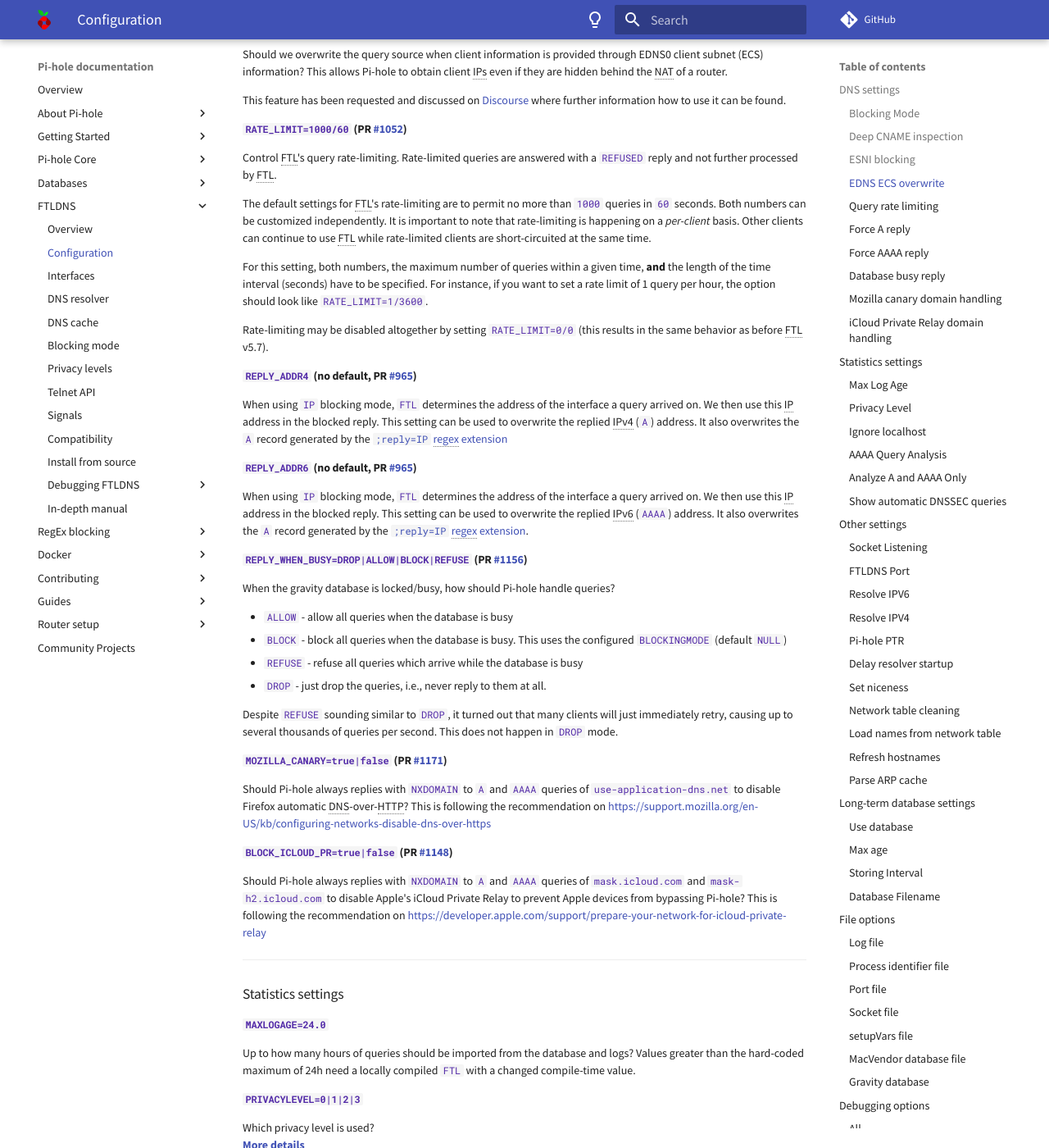
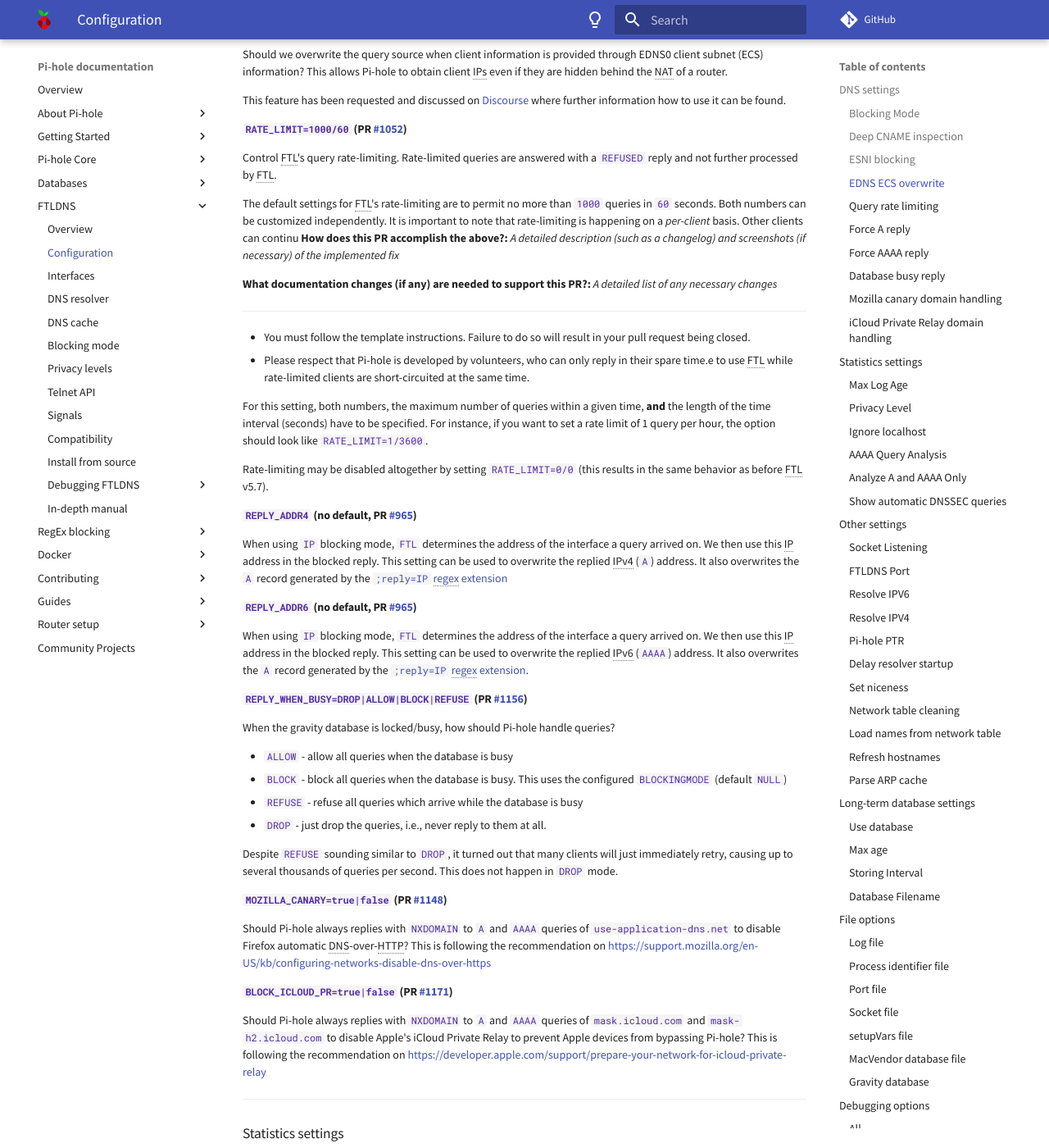
Before and after one commit to pi-hole/docs, an MkDocs documentation site: the page built from docs/ftldns/configfile.md, in a window 1280 px wide and 1400 px high, scrolled down 688 px. Shown: the whole window at 82% size. Built offline with MkDocs 1.6.1 and Material for MkDocs 9.7.7, drawn with Linux system fonts in a browser that asks for light colours; comment, search, counter and statistics services are not loaded.

Commit message:
Fix links
Signed-off-by: yubiuser <ckoenig@posteo.de>

```diff
--- a/docs/ftldns/configfile.md
+++ b/docs/ftldns/configfile.md
@@ -34,7 +34,18 @@
 Control FTL's query rate-limiting. Rate-limited queries are answered with a `REFUSED` reply and not further processed by FTL.
 
 The default settings for FTL's rate-limiting are to permit no more than `1000` queries in `60` seconds. Both numbers can be customized independently.
-It is important to note that rate-limiting is happening on a *per-client* basis. Other clients can continue to use FTL while rate-limited clients are short-circuited at the same time.
+It is important to note that rate-limiting is happening on a *per-client* basis. Other clients can continu
+**How does this PR accomplish the above?:**
+*A detailed description (such as a changelog) and screenshots (if necessary) of the implemented fix*
+
+
+**What documentation changes (if any) are needed to support this PR?:**
+*A detailed list of any necessary changes*
+
+
+---
+* You must follow the template instructions. Failure to do so will result in your pull request being closed.
+* Please respect that Pi-hole is developed by volunteers, who can only reply in their spare time.e to use FTL while rate-limited clients are short-circuited at the same time.
 
 For this setting, both numbers, the maximum number of queries within a given time, **and** the length of the time interval (seconds) have to be specified. For instance, if you want to set a rate limit of 1 query per hour, the option should look like `RATE_LIMIT=1/3600`.
 
@@ -59,12 +70,12 @@
 
 Despite `REFUSE` sounding similar to `DROP`, it turned out that many clients will just immediately retry, causing up to several thousands of queries per second. This does not happen in `DROP` mode.
 
-#### `MOZILLA_CANARY=true|false` (PR [#1171](https://github.com/pi-hole/FTL/pull/1171)) {#mozilla_canary data-toc-label='Mozilla canary domain handling'}
+#### `MOZILLA_CANARY=true|false` (PR [#1148](https://github.com/pi-hole/FTL/pull/1148)) {#mozilla_canary data-toc-label='Mozilla canary domain handling'}
 
 Should Pi-hole always replies with `NXDOMAIN` to `A` and `AAAA` queries of `use-application-dns.net` to disable Firefox automatic DNS-over-HTTP?
 This is following the recommendation on [https://support.mozilla.org/en-US/kb/configuring-networks-disable-dns-over-https](https://support.mozilla.org/en-US/kb/configuring-networks-disable-dns-over-https)
 
-#### `BLOCK_ICLOUD_PR=true|false` (PR [#1148](https://github.com/pi-hole/FTL/pull/1148)) {#icloud_private_relay data-toc-label='iCloud Private Relay domain handling'}
+#### `BLOCK_ICLOUD_PR=true|false` (PR [#1171](https://github.com/pi-hole/FTL/pull/1171)) {#icloud_private_relay data-toc-label='iCloud Private Relay domain handling'}
 
 Should Pi-hole always replies with `NXDOMAIN` to `A` and `AAAA` queries of `mask.icloud.com` and `mask-h2.icloud.com` to disable Apple's iCloud Private Relay to prevent Apple devices from bypassing Pi-hole?
 This is following the recommendation on [https://developer.apple.com/support/prepare-your-network-for-icloud-private-relay](https://developer.apple.com/support/prepare-your-network-for-icloud-private-relay)
```
